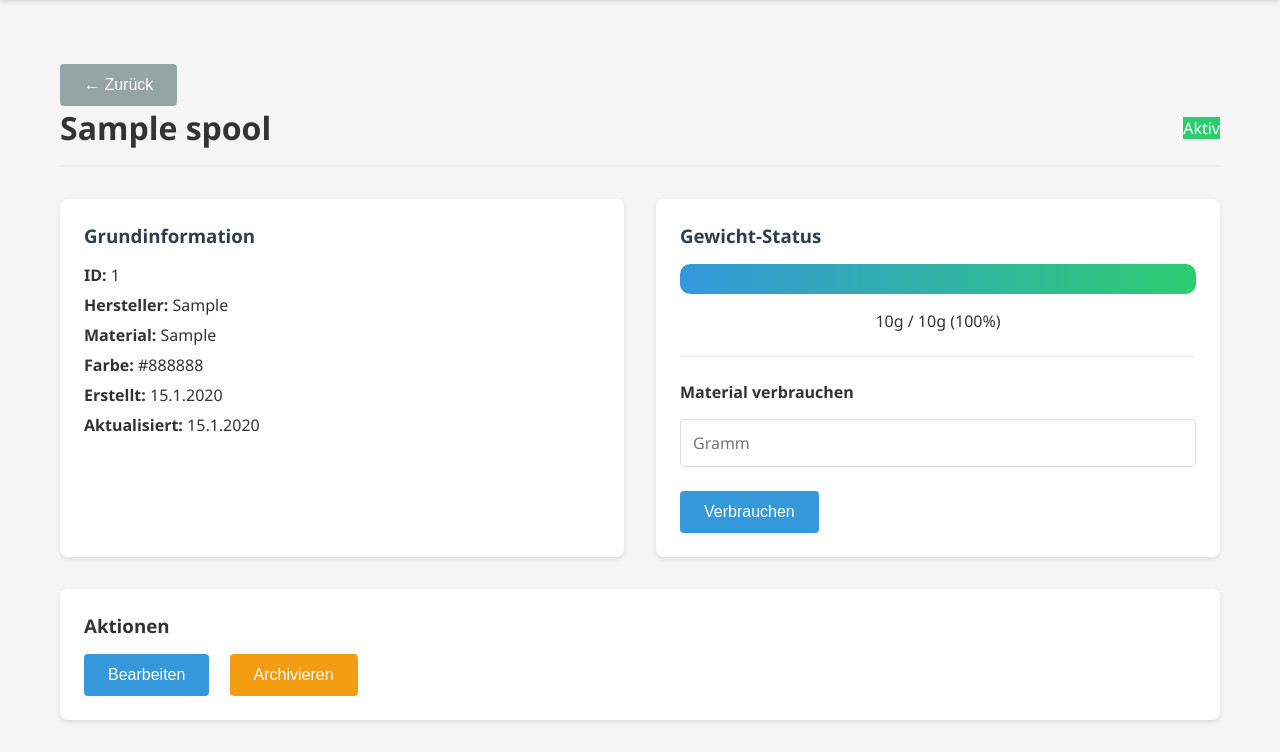
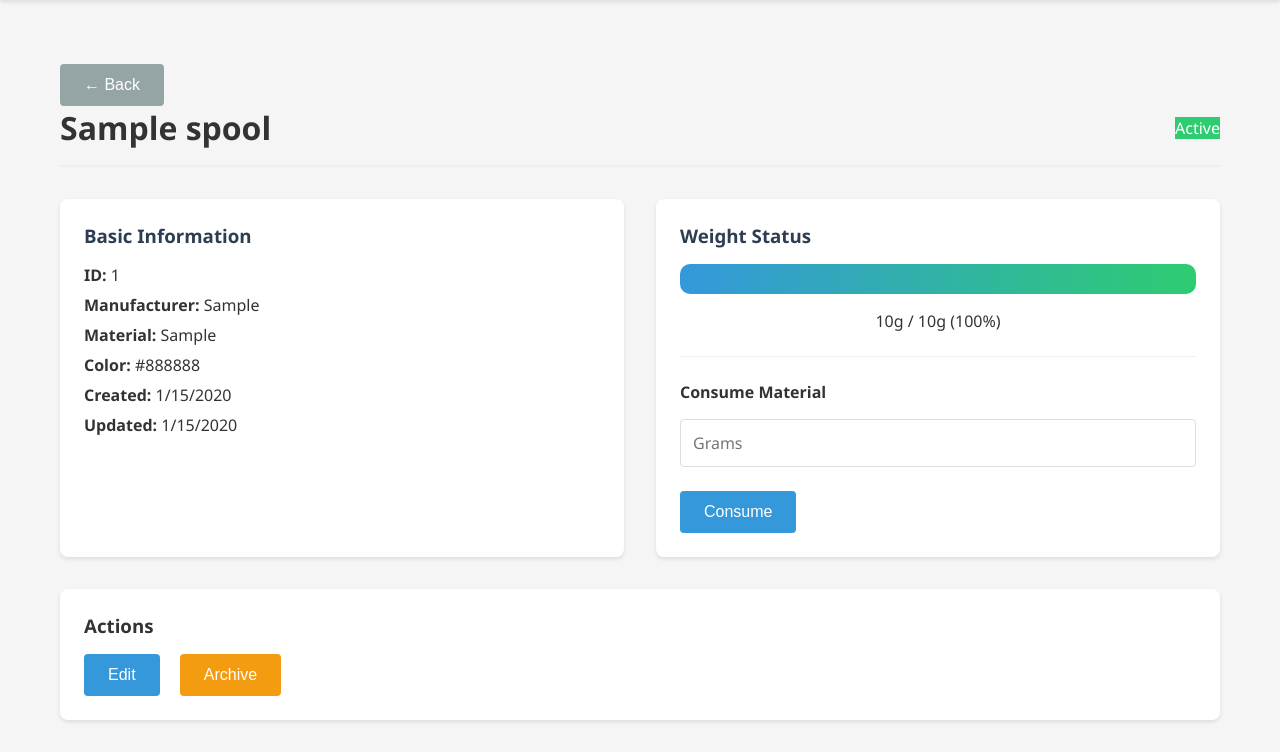
Before and after one commit to JonasHeilig/FilamentManagement, a Flask app: page /spool/1 in a window 1280 px wide. Shown: the part 87-839 px from the top of the page. Run offline with Flask 3, Linux system fonts and the light colour scheme; tables that the repository leaves empty hold one stand-in row (values such as "Sample post").

Commit message:
Translate WebUI to english. Some smale improvements

```diff
--- a/templates/base.html
+++ b/templates/base.html
@@ -1,5 +1,5 @@
 <!DOCTYPE html>
-<html lang="de">
+<html lang="en">
 <head>
     <meta charset="UTF-8">
     <meta name="viewport" content="width=device-width, initial-scale=1.0">
@@ -14,7 +14,7 @@
             </div>
             <br>
             <ul class="nav-menu">
-                <li id="addSpoolNav"><a href="#" onclick="openCreateModal(); return false;">Neue Spool</a></li>
+                <li id="addSpoolNav"><a href="#" onclick="openCreateModal(); return false;">New Spool</a></li>
             </ul>
         </div>
     </nav>
--- a/templates/spool_detail.html
+++ b/templates/spool_detail.html
@@ -13,9 +13,9 @@ document.addEventListener('DOMContentLoaded', () => {
 </script>
 
 <div class="spool-detail">
-    <button onclick="history.back()" class="btn btn-secondary">← Zurück</button>
+    <button onclick="history.back()" class="btn btn-secondary">← Back</button>
 
-    <div id="loading" class="loading" style="display:none;">Lädt...</div>
+    <div id="loading" class="loading" style="display:none;">Loading...</div>
     <div id="error" class="alert alert-danger" style="display:none;"></div>
     <div id="success" class="alert alert-success" style="display:none;"></div>
 
@@ -27,36 +27,36 @@ document.addEventListener('DOMContentLoaded', () => {
 
         <div class="spool-info">
             <div class="info-card">
-                <h3>Grundinformation</h3>
+                <h3>Basic Information</h3>
                 <p><strong>ID:</strong> <span id="spoolId"></span></p>
-                <p><strong>Hersteller:</strong> <span id="spoolManufacturer"></span></p>
+                <p><strong>Manufacturer:</strong> <span id="spoolManufacturer"></span></p>
                 <p><strong>Material:</strong> <span id="spoolMaterial"></span></p>
-                <p><strong>Farbe:</strong> <span id="spoolColor"></span></p>
-                <p><strong>Erstellt:</strong> <span id="spoolCreated"></span></p>
-                <p><strong>Aktualisiert:</strong> <span id="spoolUpdated"></span></p>
+                <p><strong>Color:</strong> <span id="spoolColor"></span></p>
+                <p><strong>Created:</strong> <span id="spoolCreated"></span></p>
+                <p><strong>Updated:</strong> <span id="spoolUpdated"></span></p>
             </div>
 
             <div class="info-card">
-                <h3>Gewicht-Status</h3>
+                <h3>Weight Status</h3>
                 <div class="progress-bar large">
                     <div id="progressFill" class="progress-fill"></div>
                 </div>
                 <p id="weightStatus" style="text-align: center; margin-top: 10px;"></p>
 
                 <div class="consume-form">
-                    <h4>Material verbrauchen</h4>
+                    <h4>Consume Material</h4>
                     <div class="form-group">
-                        <input type="number" id="consumeGrams" min="1" placeholder="Gramm">
+                        <input type="number" id="consumeGrams" min="1" placeholder="Grams">
                     </div>
-                    <button onclick="handleConsume()" class="btn btn-primary">Verbrauchen</button>
+                    <button onclick="handleConsume()" class="btn btn-primary">Consume</button>
                 </div>
             </div>
         </div>
 
         <div class="spool-actions">
-            <h3>Aktionen</h3>
-            <button onclick="openEditModal()" class="btn btn-primary">Bearbeiten</button>
-            <button onclick="handleArchive()" id="archiveBtn" class="btn btn-warning">Archivieren</button>
+            <h3>Actions</h3>
+            <button onclick="openEditModal()" class="btn btn-primary">Edit</button>
+            <button onclick="handleArchive()" id="archiveBtn" class="btn btn-warning">Archive</button>
         </div>
     </div>
 </div>
@@ -64,7 +64,7 @@ document.addEventListener('DOMContentLoaded', () => {
 <div id="editModal" class="modal">
     <div class="modal-content">
         <span class="close" onclick="closeEditModal()">&times;</span>
-        <h2>Spool bearbeiten</h2>
+        <h2>Edit Spool</h2>
         <form id="editForm" onsubmit="handleEditSpool(event)">
             <div class="form-group">
                 <label for="editName">Name:</label>
@@ -75,12 +75,12 @@ document.addEventListener('DOMContentLoaded', () => {
                 <input type="text" id="editMaterial" required>
             </div>
             <div class="form-group">
-                <label for="editColor">Farbe:</label>
+                <label for="editColor">Color:</label>
                 <input type="text" id="editColor" required>
             </div>
             <div class="form-actions">
-                <button type="submit" class="btn btn-primary">Speichern</button>
-                <button type="button" class="btn btn-secondary" onclick="closeEditModal()">Abbrechen</button>
+                <button type="submit" class="btn btn-primary">Save</button>
+                <button type="button" class="btn btn-secondary" onclick="closeEditModal()">Cancel</button>
             </div>
         </form>
     </div>
@@ -94,6 +94,9 @@ let currentSpool = null;
 const spoolId = window.location.pathname.split('/').pop();
 
 document.addEventListener('DOMContentLoaded', loadSpoolDetail);
+
+// Auto-refresh every 30 seconds
+setInterval(loadSpoolDetail, 30000);
 
 async function loadSpoolDetail() {
     document.getElementById('loading').style.display = 'block';
@@ -116,17 +119,17 @@ function renderSpoolDetail(spool) {
     document.getElementById('spoolManufacturer').textContent = spool.manufacturer;
     document.getElementById('spoolMaterial').textContent = spool.material;
     document.getElementById('spoolColor').textContent = spool.color;
-    document.getElementById('spoolCreated').textContent = new Date(spool.created_at).toLocaleDateString('de-DE');
-    document.getElementById('spoolUpdated').textContent = new Date(spool.updated_at).toLocaleDateString('de-DE');
+    document.getElementById('spoolCreated').textContent = new Date(spool.created_at).toLocaleDateString('en-US');
+    document.getElementById('spoolUpdated').textContent = new Date(spool.updated_at).toLocaleDateString('en-US');
 
     const status = document.getElementById('spoolStatus');
     if (spool.archived) {
         status.className = 'badge-archived';
-        status.textContent = 'Archiviert';
-        document.getElementById('archiveBtn').textContent = 'Dearchivieren';
+        status.textContent = 'Archived';
+        document.getElementById('archiveBtn').textContent = 'Unarchive';
     } else {
         status.className = 'badge-active';
-        status.textContent = 'Aktiv';
+        status.textContent = 'Active';
     }
 
     const percentage = Math.round((spool.remaining_weight_grams / spool.total_weight_grams) * 100);
@@ -161,7 +164,7 @@ async function handleEditSpool(event) {
         currentSpool = updated;
         renderSpoolDetail(currentSpool);
         closeEditModal();
-        showSuccess('Spool aktualisiert!');
+        showSuccess('Spool updated!');
     } catch (error) {
         showError(error.message);
     }
@@ -170,7 +173,7 @@ async function handleEditSpool(event) {
 async function handleConsume() {
     const grams = parseInt(document.getElementById('consumeGrams').value);
     if (!grams || grams <= 0) {
-        showError('Bitte geben Sie eine gültige Menge ein');
+        showError('Please enter a valid amount');
         return;
     }
 
@@ -179,20 +182,20 @@ async function handleConsume() {
         currentSpool.remaining_weight_grams = result.remaining;
         renderSpoolDetail(currentSpool);
         document.getElementById('consumeGrams').value = '';
-        showSuccess(`${result.actual_consumed}g verbraucht!`);
+        showSuccess(`${result.actual_consumed}g consumed!`);
     } catch (error) {
         showError(error.message);
     }
 }
 
 async function handleArchive() {
-    if (!confirm(currentSpool.archived ? 'Dearchivieren?' : 'Archivieren?')) return;
+    if (!confirm(currentSpool.archived ? 'Unarchive?' : 'Archive?')) return;
 
     try {
         const updated = await apiArchiveSpool(spoolId);
         currentSpool = updated;
         renderSpoolDetail(currentSpool);
-        showSuccess('Spool aktualisiert!');
+        showSuccess('Spool updated!');
     } catch (error) {
         showError(error.message);
     }
```
Also changed, not shown: templates/index.html (+24 -22 lines).
